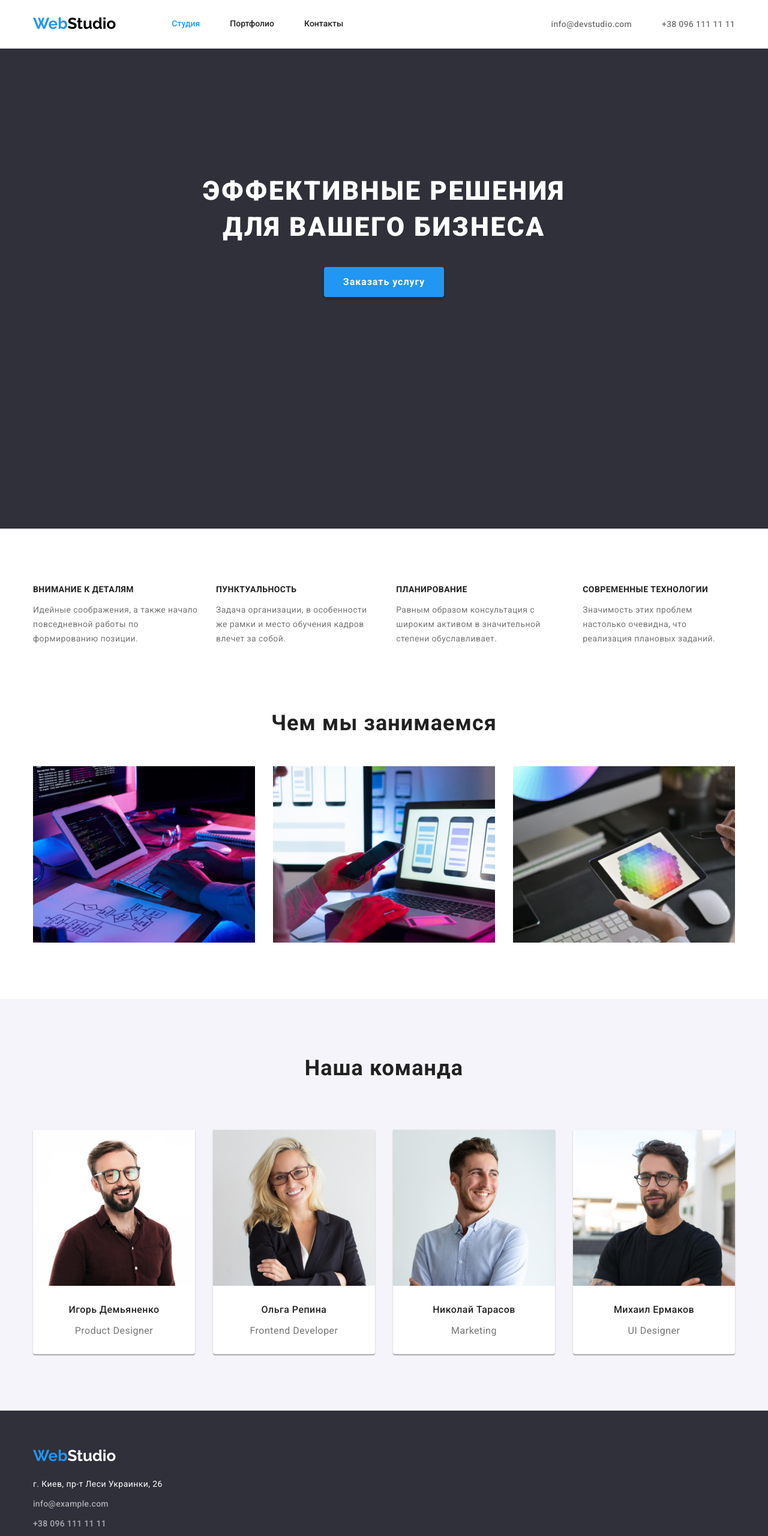
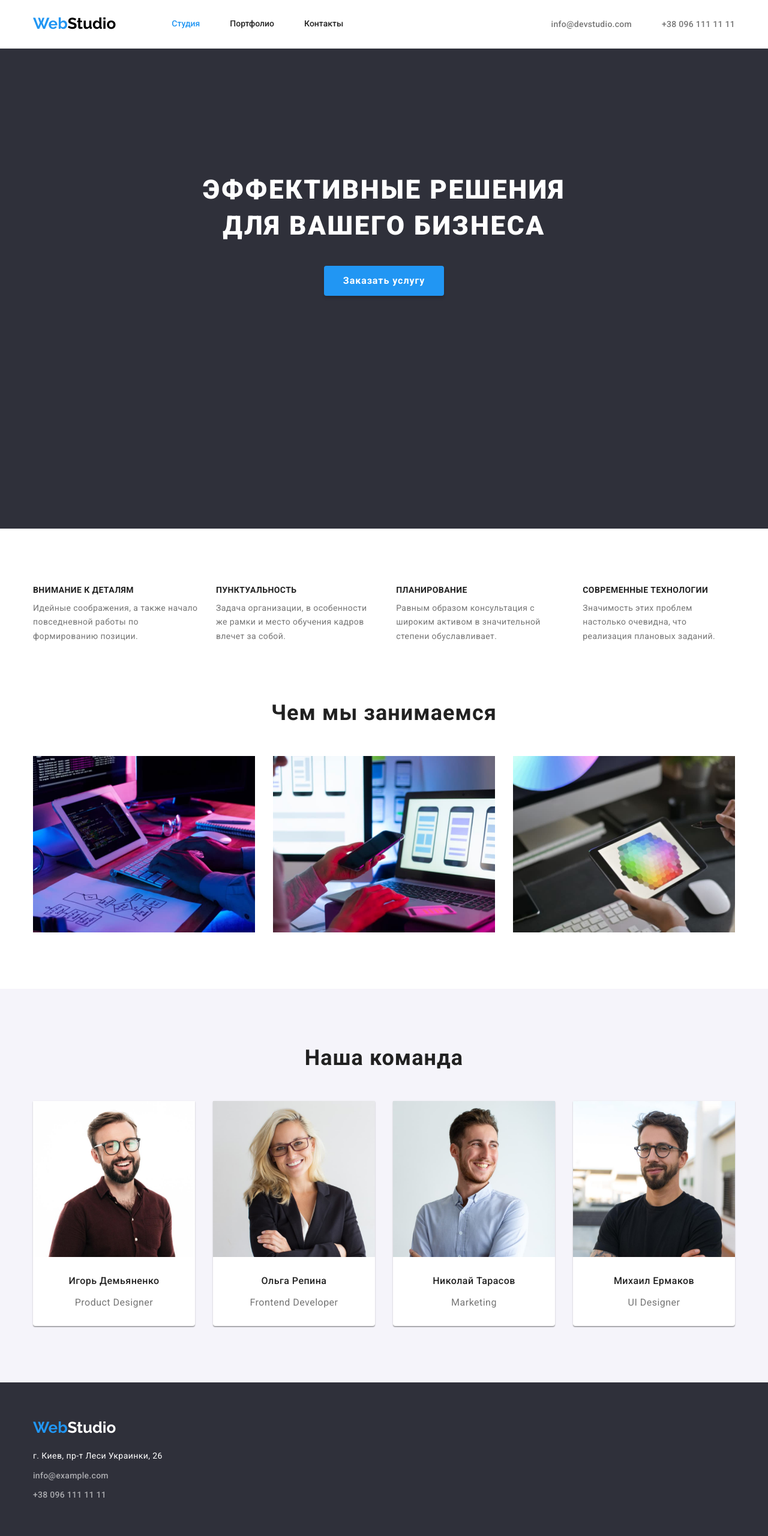
Before and after one commit to haiduknavy/goit-markup-hw-03, a plain HTML site: page index.html in a window 1280 px wide. Shown: the top 2560 px of the page at 60% size. Drawn offline with nearby package versions, Linux system fonts and the light colour scheme.

Commit message:
Правки HW-3

```diff
--- a/css/styles.css
+++ b/css/styles.css
@@ -67,6 +67,8 @@ body {
 .wrap {
   padding-top: 30px;
   padding-bottom: 30px;
+  padding-left: 30px;
+  padding-right: 30px;
 }
 /* Стилизация header */
 .header {
@@ -105,11 +107,14 @@ body {
   font-size: 26px;
   line-height: 1.2;
   margin-right: 93px;
+  padding-top: 24px;
+  padding-bottom: 25px;
 }
 .logo-footer {
   display: inline-block;
   color: var(--main-color);
-  padding-top: 60px;
+  margin-right: 0;
+  padding-top: 0;
   padding-bottom: 20px;
 }
 .logo span {
@@ -137,11 +142,13 @@ body {
 .hero {
   background-color: var(--section-color-dark);
   min-height: 100vh;
+  padding-top: 94px;
+  padding-bottom: 94px;
 }
 .hero-container {
   width: calc(100% / 12 * 6);
-  padding-top: 208px;
-  padding-bottom: 200px;
+  padding-top: 112px;
+  padding-bottom: 106px;
   text-align: center;
   margin-right: auto;
   margin-left: auto;
@@ -184,15 +191,17 @@ body {
 .our-principles-title {
   font-weight: bold;
   font-size: 14px;
-  line-height: 1.14;
+  line-height: 1.17;
   letter-spacing: 0.03em;
   text-transform: uppercase;
+  margin-bottom: 10px;
 }
 .our-principles-text {
   font-size: 14px;
   line-height: 1.7;
   letter-spacing: 0.03em;
   color: var(--font-color-dark);
+  margin-bottom: 0;
 }
 .what-we-do {
   text-align: center;
@@ -207,11 +216,11 @@ body {
 }
 .our-team {
   background-color: var(--section-color-light);
+  padding-top: 94px;
   padding-bottom: 94px;
 }
 .our-team-title {
-  padding-top: 94px;
-  padding-bottom: 50px;
+  margin-bottom: 50px;
   font-size: 36px;
   line-height: 1.2;
   text-align: center;
@@ -272,7 +281,7 @@ body {
 }
 .content-portfolio .wrap {
   text-align: left;
-  padding-left: 24px;
+  padding: 20px 24px;
   border-right: 1px solid var(--card-border-color);
   border-left: 1px solid var(--card-border-color);
   border-bottom: 1px solid var(--card-border-color);
@@ -282,11 +291,11 @@ body {
   font-size: 18px;
   line-height: 2;
   letter-spacing: 0.06em;
-  margin-bottom: 0;
+  margin-bottom: 4px;
 }
 .portfolio-text {
   font-size: 16px;
-  line-height: 1.875;
+  line-height: 1.87;
   letter-spacing: 0.03em;
   color: var(--font-color-dark);
   font-weight: normal;
@@ -295,8 +304,7 @@ body {
 /* Стилизация footer */
 .footer {
   background-color: var(--section-color-dark);
-}
-.footer-adress {
+  padding-top: 60px;
   padding-bottom: 60px;
 }
 .footer-adress:nth-child(2) {
@@ -307,7 +315,7 @@ body {
   color: var(--main-color);
 }
 .footer-adress-item:not(:last-child) {
-  margin-bottom: 9px;
+  padding-bottom: 9px;
 }
 .footer .link-contact {
   color: var(--footer-link-color);
@@ -317,6 +325,8 @@ body {
 .portfolio-btn:focus {
   color: var(--main-color);
   background-color: var(--hover-focus-color);
+  box-shadow: 0px 3px 1px rgba(0, 0, 0, 0.1), 0px 1px 2px rgba(0, 0, 0, 0.08),
+    0px 2px 2px rgba(0, 0, 0, 0.12);
 }
 .link-nav:hover,
 .link-nav:focus,
```
